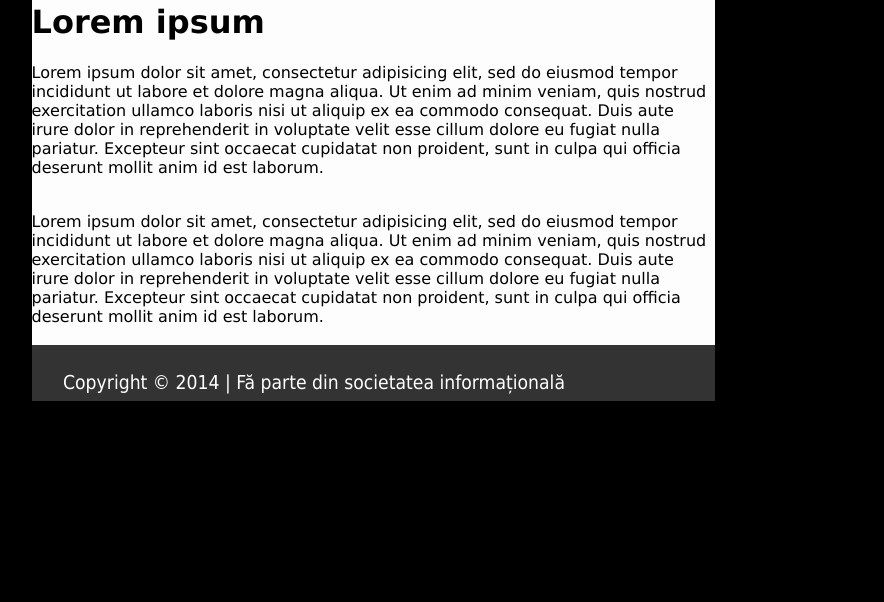
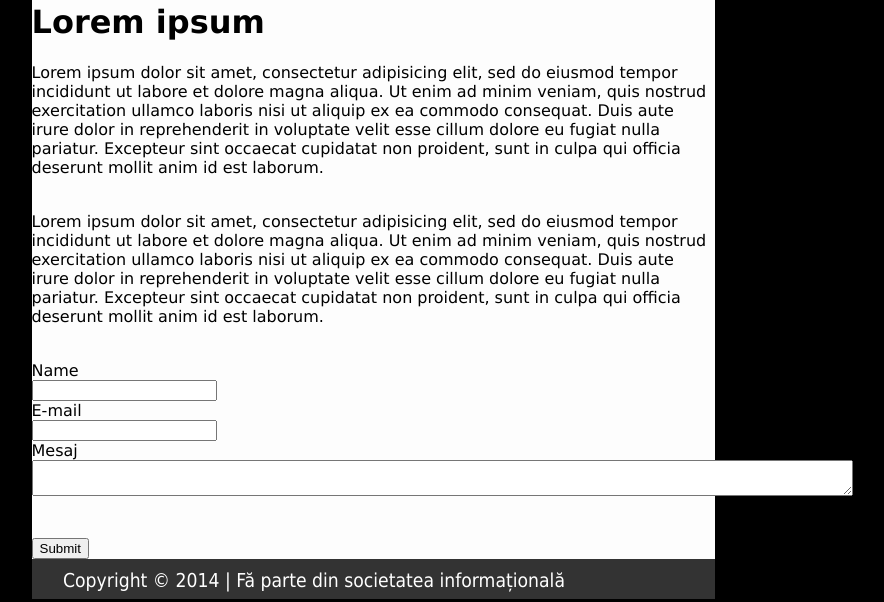
Before and after one commit to coltz452003/test_phonegap, a plain HTML site: page contact.html in a window 1280 px wide. Shown: the part 880-1482 px from the top of the page, without its empty margins (267-1151 px from the left). Before the commit the page ends 1284 px from the top, so only its background shows below. Drawn offline with Linux system fonts and the light colour scheme.

Commit message:
Update contact.html

```diff
--- a/contact.html
+++ b/contact.html
@@ -6,7 +6,7 @@
 <head>
 <title>contact</title>
 <meta http-equiv="Content-Type" content="text/html; charset=utf-8" />
-
+<script type="text/javascript" src="validareformular.js"></script>
 <link rel="stylesheet" type="text/css" href="css.css" media="screen" />
 
 
@@ -53,6 +53,21 @@
 	  </p>
 
     </div>
+    <div>
+    	<form action="#" enctype="multipart/form-data" name="form" onsubmit="return ValidareForm(this);">
+<label>Name <br />
+	 <input type="text" name="nume" />
+</label><br />
+<label>E-mail <br />
+	<input type="text" name="email" />
+</label><br />
+<label>Mesaj <br />
+	<textarea name="mesaj" cols="100"></textarea>
+<label><br /><br />
+	<input type="submit" name="submit" />
+</form>
+
+    </div>
 
 
 
```
